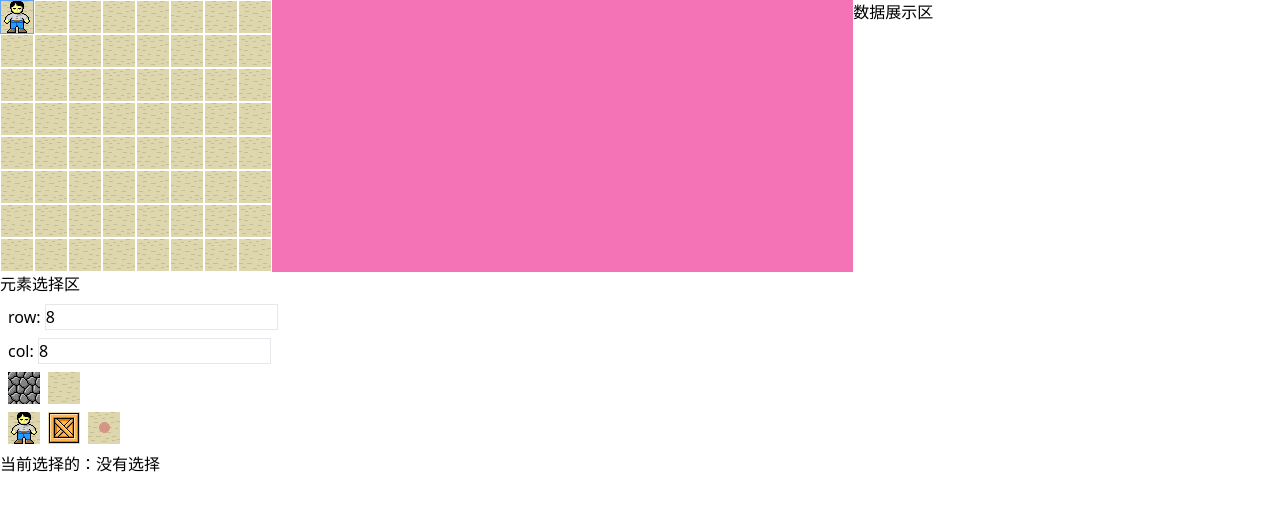
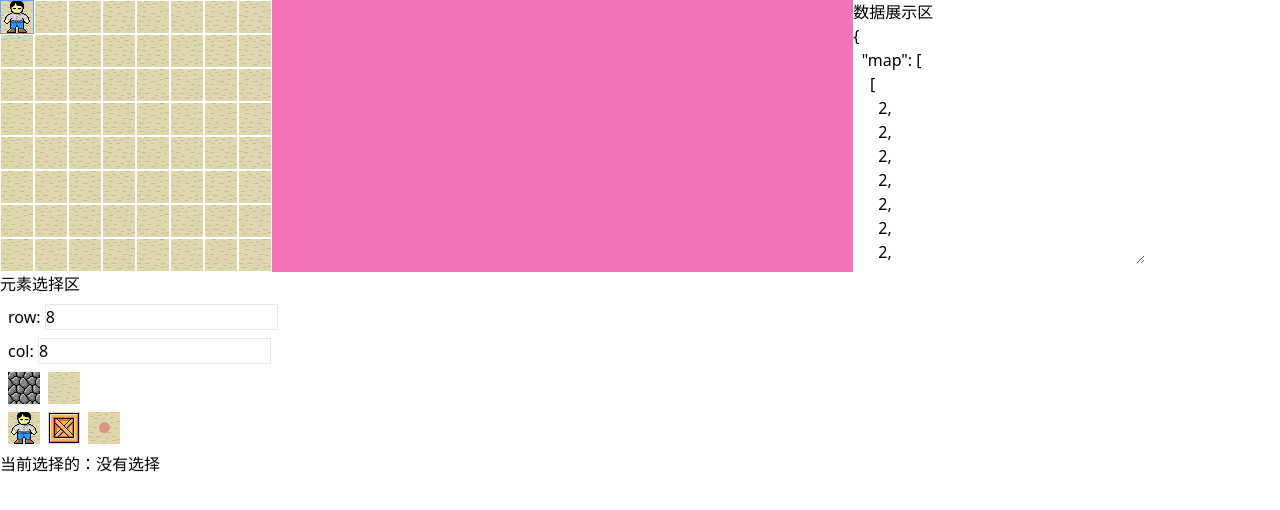
Before and after one commit to gjf610/sokoban, a Vue app: page /#/edit in a window 1280 px wide. Shown: the top 510 px of the page. Built offline with nearby package versions, Linux system fonts and the light colour scheme.

Commit message:
feat: concat data in map

```diff
--- /dev/null
+++ b/src/components/edit/DataDisplayer.vue
@@ -0,0 +1,35 @@
+<template>
+  <div>
+    <h2>数据展示区</h2>
+    <textarea name="" id="" cols="30" rows="10">{{ gameData }}</textarea>
+  </div>
+</template>
+<script lang="ts" setup>
+import { LevelGameData } from "@/game/gameData";
+import { useEditCargoStore } from "@/store/edit/editCargo";
+import { useEditPlayerStore } from "@/store/edit/editPlayer";
+import { useEditTargetStore } from "@/store/edit/editTarget";
+import { useMapEditStore } from "@/store/edit/mapEdit";
+import { computed } from "vue";
+
+const { map } = useMapEditStore()
+const { player } = useEditPlayerStore()
+const { cargos } = useEditCargoStore()
+const { targets } = useEditTargetStore()
+
+function format(data: { x: number; y: number }[]) {
+  return data.map(({ x, y }) => {
+    return { x, y }
+  })
+}
+
+
+const gameData = computed<LevelGameData>(() => {
+  return {
+    map,
+    player,
+    cargos: format(cargos),
+    targets: format(targets)
+  }
+})
+</script>
--- a/src/components/edit/EditElementView.vue
+++ b/src/components/edit/EditElementView.vue
@@ -55,6 +55,6 @@ const selectedEditElementName = computed(() => {
     return '没有选择'
   }
 
-  return getCurrentSelectedEditElement().name
+  return getCurrentSelectedEditElement()!.name
 })
 </script>
--- a/src/game/gameData.ts
+++ b/src/game/gameData.ts
@@ -11,25 +11,103 @@ export interface LevelGameData {
 }
 export type GameData = LevelGameData[]
 export const levelGameData: LevelGameData = {
-  player: {
-    x: 1,
-    y: 1
+  "map": [
+    [
+      1,
+      1,
+      1,
+      1,
+      1,
+      1,
+      1,
+      1
+    ],
+    [
+      1,
+      2,
+      2,
+      2,
+      2,
+      2,
+      2,
+      1
+    ],
+    [
+      1,
+      2,
+      2,
+      2,
+      2,
+      2,
+      1,
+      1
+    ],
+    [
+      1,
+      2,
+      2,
+      2,
+      2,
+      2,
+      1,
+      1
+    ],
+    [
+      1,
+      2,
+      2,
+      2,
+      2,
+      2,
+      1,
+      1
+    ],
+    [
+      1,
+      2,
+      2,
+      2,
+      2,
+      2,
+      2,
+      1
+    ],
+    [
+      1,
+      2,
+      2,
+      2,
+      2,
+      2,
+      1,
+      1
+    ],
+    [
+      1,
+      1,
+      1,
+      1,
+      1,
+      1,
+      1,
+      1
+    ]
+  ],
+  "player": {
+    "x": 1,
+    "y": 2
   },
-  map: [
-    [1, 1, 1, 1, 1, 1, 1, 1],
-    [1, 2, 2, 2, 2, 2, 2, 1],
-    [1, 2, 2, 2, 2, 2, 2, 1],
-    [1, 2, 2, 2, 2, 2, 2, 1],
-    [1, 2, 2, 2, 2, 2, 2, 1],
-    [1, 1, 1, 1, 1, 1, 1, 1],
+  "cargos": [
+    {
+      "x": 3,
+      "y": 4
+    }
   ],
-  cargos: [
-    { x: 2, y: 2 },
-    { x: 3, y: 3 }
-  ],
-  targets: [
-    { x: 4, y: 3 },
-    { x: 6, y: 3 }
+  "targets": [
+    {
+      "x": 6,
+      "y": 5
+    }
   ]
 }
 
--- a/src/view/Edit.vue
+++ b/src/view/Edit.vue
@@ -11,7 +11,9 @@
           <EditTarget :target="target" />
         </template>
       </div>
-      <div>数据展示区</div>
+      <div>
+        <DataDisplayer />
+      </div>
     </div>
     <div>
       <EditElementView />
@@ -21,6 +23,7 @@
 
 <script lang="ts" setup>
 import MapEdit from '@/components/edit/MapEdit.vue'
+import DataDisplayer from "@/components/edit/DataDisplayer.vue";
 import EditElementView from '@/components/edit/EditElementView.vue'
 import EditPlayer from '@/components/edit/EditPlayer.vue'
 import EditCargo from '@/components/edit/EditCargo.vue';
```
